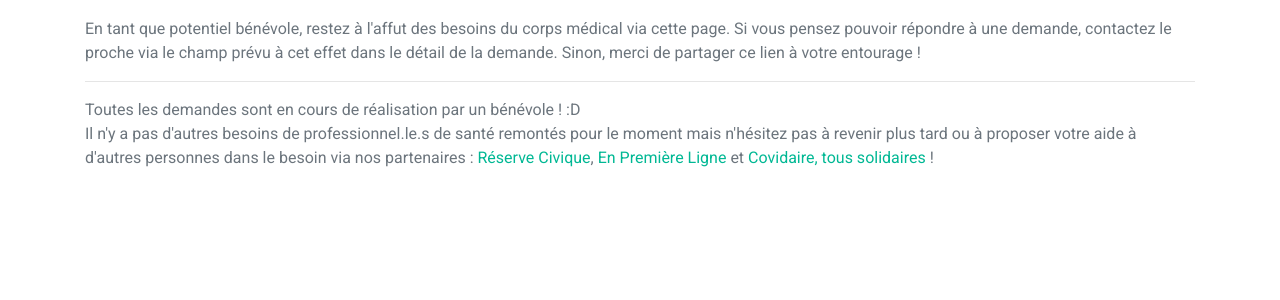
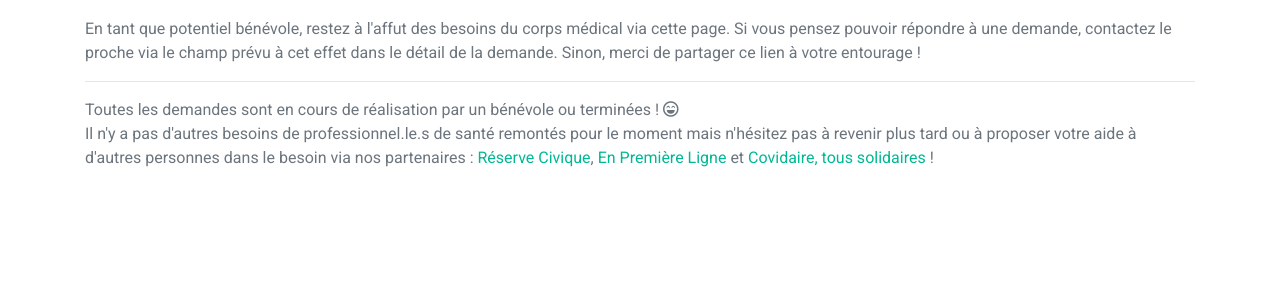
Before and after one commit to hackathoncovid19/aidonslesaidants, a Symfony app: template templates/ticket/list.html.twig in a window 1280 px wide. Shown: the part 237-537 px from the top of the page. Run offline with Twig, Linux system fonts and the light colour scheme; the template is opened without the code that fills it, so the values that code supplies are empty; some libraries are stand-ins or nearby versions.

Commit message:
fa icones + maj message partenaires

```diff
--- a/templates/ticket/list.html.twig
+++ b/templates/ticket/list.html.twig
@@ -31,7 +31,7 @@
         {% endfor %}
 
 	{% if tickets.open is empty and is_granted('ROLE_USER') != true %}
-		<hr class="mt-0"><p>Toutes les demandes sont en cours de réalisation par un bénévole ! :D <br>Il n'y a pas d'autres besoins de professionnel.le.s de santé remontés pour le moment mais n'hésitez pas à revenir plus tard ou à proposer votre aide à d'autres personnes dans le besoin via nos partenaires :
+		<hr class="mt-0"><p>Toutes les demandes sont en cours de réalisation par un bénévole ou terminées ! <i class="far fa-laugh-beam"></i> <br>Il n'y a pas d'autres besoins de professionnel.le.s de santé remontés pour le moment mais n'hésitez pas à revenir plus tard ou à proposer votre aide à d'autres personnes dans le besoin via nos partenaires :
         <a target="_blank" rel="noopener noreferrer" href="https://covid19.reserve-civique.gouv.fr/missions">Réserve Civique</a>, <a target="_blank" rel="noopener noreferrer" href="https://enpremiereligne.fr/">En Première Ligne</a> et <a target="_blank" rel="noopener noreferrer" href="https://covidaire.fr/">Covidaire, tous solidaires</a> !</p>
 	{% endif %}
 
```
